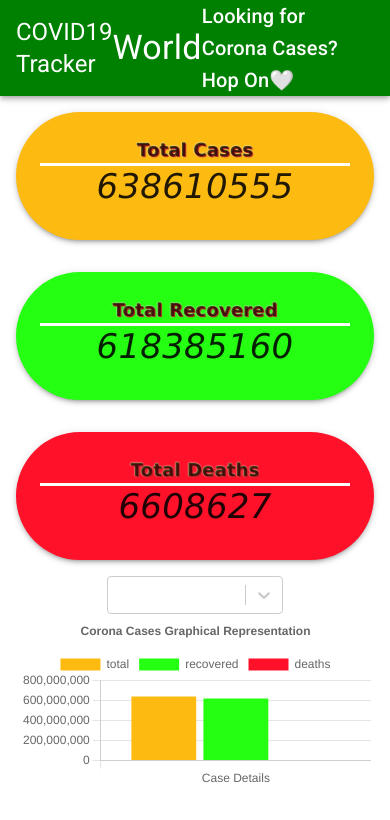
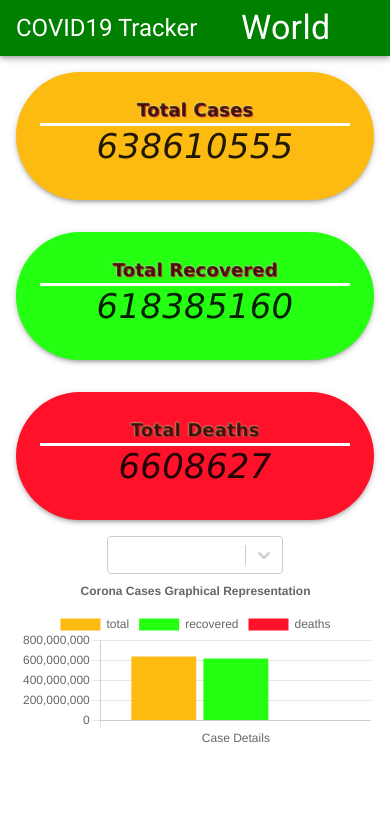
Before and after one commit to ehtashamtoor/covid19tracker, a React (Create React App) app: page / in a window 390 px wide. Shown: the top 820 px of the page. Built offline with nearby package versions, Linux system fonts and the light colour scheme; no server answers.

Commit message:
Set some media query

```diff
--- a/src/App.css
+++ b/src/App.css
@@ -53,10 +53,16 @@
         height: 120vh;
         width: 120vw;
     }
+    #HopOn{
+        display: none !important;
+    }
 }
 @media screen and (max-width: 600px) {
     .chart{
         height: 90vh;
         width: 90vw;
     }
+    #HopOn{
+        display: none !important;
+    }
 }
--- a/src/components/navbar/Navbar.js
+++ b/src/components/navbar/Navbar.js
@@ -15,7 +15,7 @@ const Navbar = ({ selectedCountry }) => {
                     <Typography variant="h4" component="div" sx={{ flexGrow: 1 }}>
                         {selectedCountry || "World"}
                     </Typography>
-                    <Typography variant="h6" component="div" sx={{ flexGrow: 0 }}>
+                    <Typography variant="h6" component="div" sx={{ flexGrow: 0 }} id='HopOn'>
                         Looking for Corona Cases? Hop On🤍
                     </Typography>
                 </Toolbar>
```
